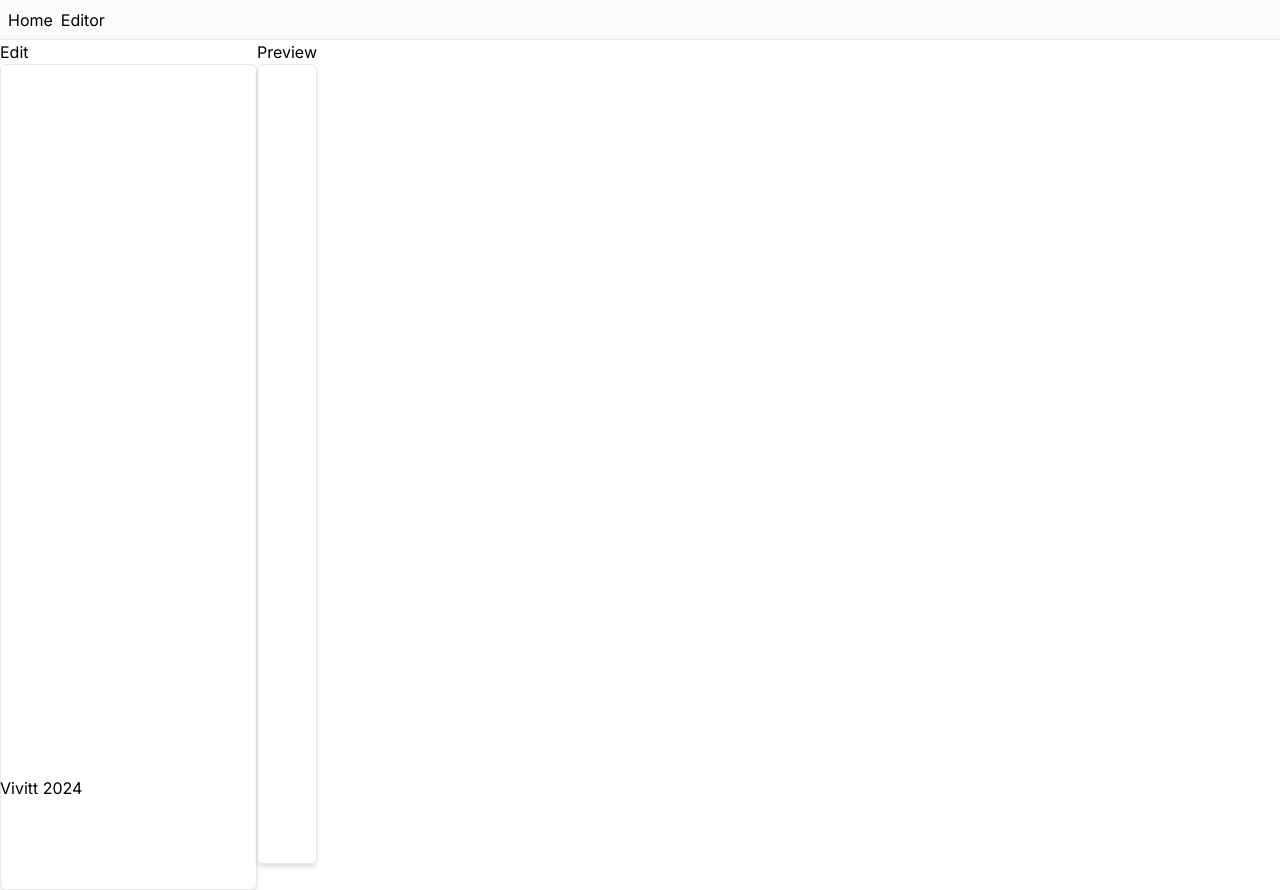
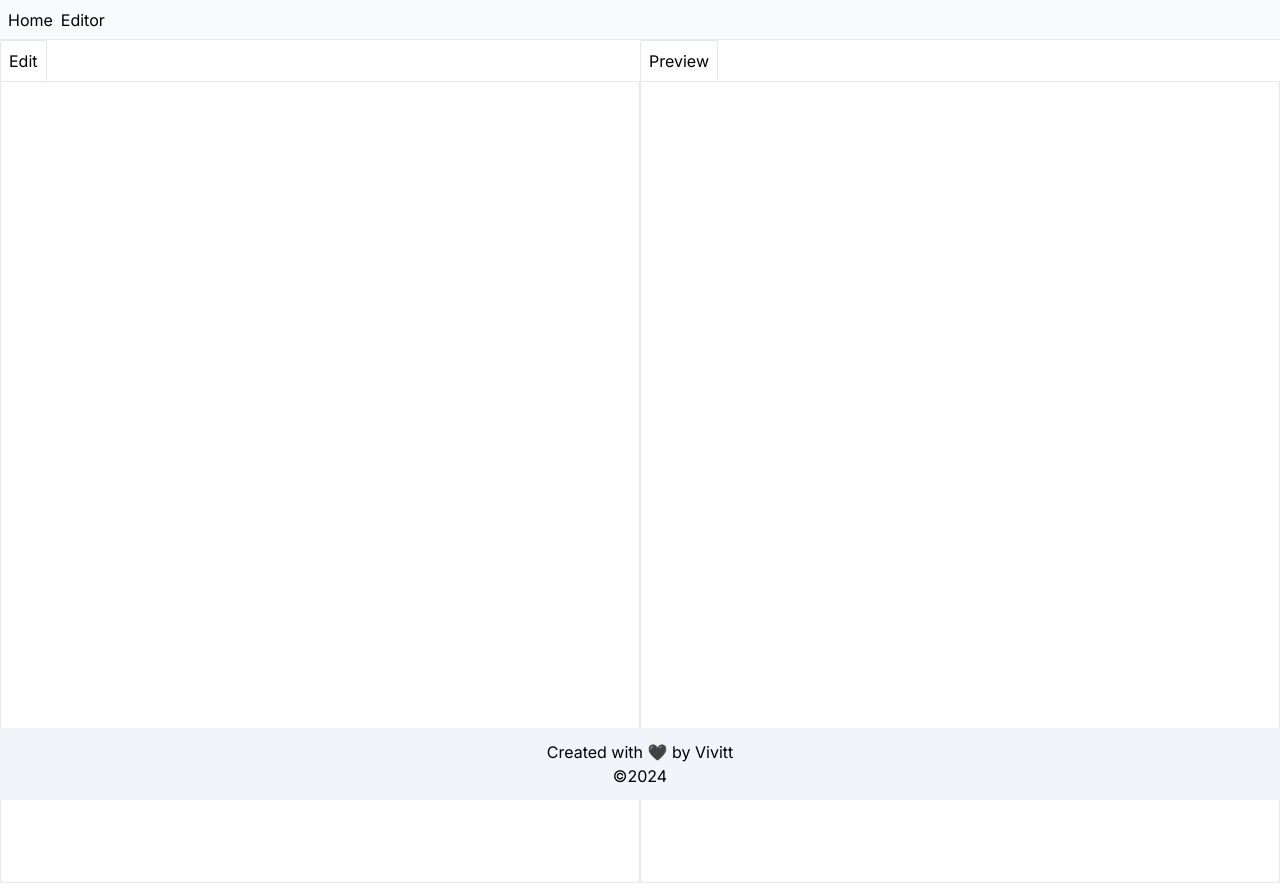
Before and after one commit to vivitt/online-markdown-editor, a Next.js app: page /editor in a window 1280 px wide. Built offline with nearby package versions, Linux system fonts and the light colour scheme.

Commit message:
- add footer - add tabs - set height to preview area - wip: render tabs correctly

```diff
--- a/app/components/Panel.tsx
+++ b/app/components/Panel.tsx
@@ -1,15 +1,8 @@
 import { PropsWithChildren } from "react";
 type Props = {
   children: string | JSX.Element | JSX.Element[] | (() => JSX.Element);
-  title: string;
 };
 
 export default function Panel(props: PropsWithChildren<Props>) {
-  return (
-    <div className="w-full min-h-screen border rounded-md py-3 shadow-md has-[:focus]:outline md:static absolute">
-
-    <div className="bg-white ">{props.children}</div>
-
-    </div>
-  );
+  return <div className="bg-white ">{props.children}</div>;
 }
--- a/app/components/PanelGroup.tsx
+++ b/app/components/PanelGroup.tsx
@@ -1,19 +1,27 @@
-import React from "react";
+import { useState } from "react";
 import { PropsWithChildren } from "react";
+
 type Props = {
-  children: string | JSX.Element | JSX.Element[] | (() => JSX.Element);
+ panels: JSX.Element[] ;
+ renderPanels: () => {}
 };
 
 export default function PanelGroup(props: PropsWithChildren<Props>) {
+
+    const [className, setClassName] = useState('');
+
+    const handleClick =  (e: React.UIEvent<HTMLButtonElement>) => {};
   return (
-    <div className="md:flex flex-wrap relative w-100">
-        {React.Children.map(props.children, (child) => (
-          <div>
-           <button> {child?.props.title} </button>
-            {React.cloneElement(child, {className: ''})}
+    <div className="md:flex flex-wrap relative w-full">
+        {props.panels.map((child) => (
+          <div key={child.id} className="w-3/6">
+           <button onClick={(e) => handleClick(e)} className='border-r border-t border-l rounded-sm p-2' > {child?.header} </button>
+           <div className="border">
+            {child?.content}
+            </div>
           </div>
         ))}
 
     </div>
-  );
+  )
 }
--- a/app/components/previewArea.tsx
+++ b/app/components/previewArea.tsx
@@ -7,7 +7,7 @@ type Props = {
 
 export default function PreviewArea({ markdown }: Props) {
   return (
-    <Markdown className="prose px-3 flex bg-white " remarkPlugins={[remarkGfm]}>
+    <Markdown className="prose px-3 w-full bg-white  h-screen" remarkPlugins={[remarkGfm]}>
       {markdown}
     </Markdown>
   );
--- a/app/editor/page.tsx
+++ b/app/editor/page.tsx
@@ -26,16 +26,23 @@ export default function Editor() {
 
   return (
     <>
-
-    <PanelGroup>
-        <Panel title="Edit">
-          <EditArea onChange={onChange}></EditArea>
-        </Panel>
-        <Panel title="Preview">
-          <PreviewArea markdown={markdown}></PreviewArea>
-        </Panel>
-        </PanelGroup>
-
+      <PanelGroup
+        panels={[
+          {
+            id: "edit",
+            header: "Edit",
+            content: <EditArea onChange={onChange}></EditArea>,
+          },
+          {
+            id: "preview",
+            header: "Preview",
+            content: <PreviewArea markdown={markdown}></PreviewArea>,
+          },
+        ]}
+        renderPanel={(id, content) => {
+          return <Panel>{content}</Panel>;
+        }}
+      ></PanelGroup>
     </>
   );
 }
--- a/app/layout.tsx
+++ b/app/layout.tsx
@@ -31,8 +31,9 @@ export default function RootLayout({
         <main>
         {children}
         </main>
-        <footer className="fixed bottom-0">
-          Vivitt 2024
+        <footer className="fixed bottom-0 bg-slate-100 p-3 w-full flex flex-col items-center justify-center">
+          <p>Created with <span role='img' alt='love'>🖤</span> by <a href="https://github.com/vivitt" target="blank">Vivitt</a></p>
+          <p>©2024</p>
         </footer>
       </body>
     </html>
```
